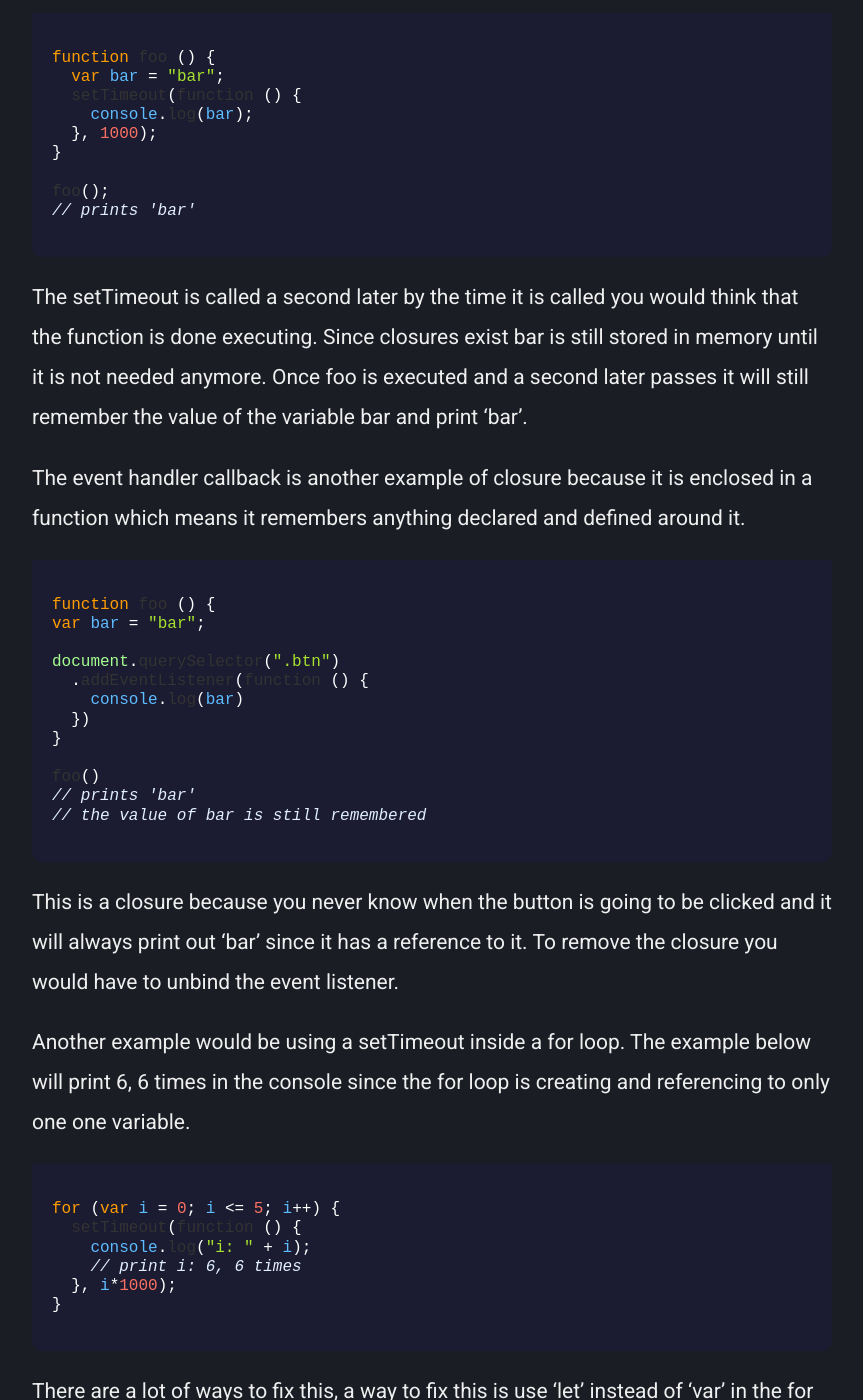
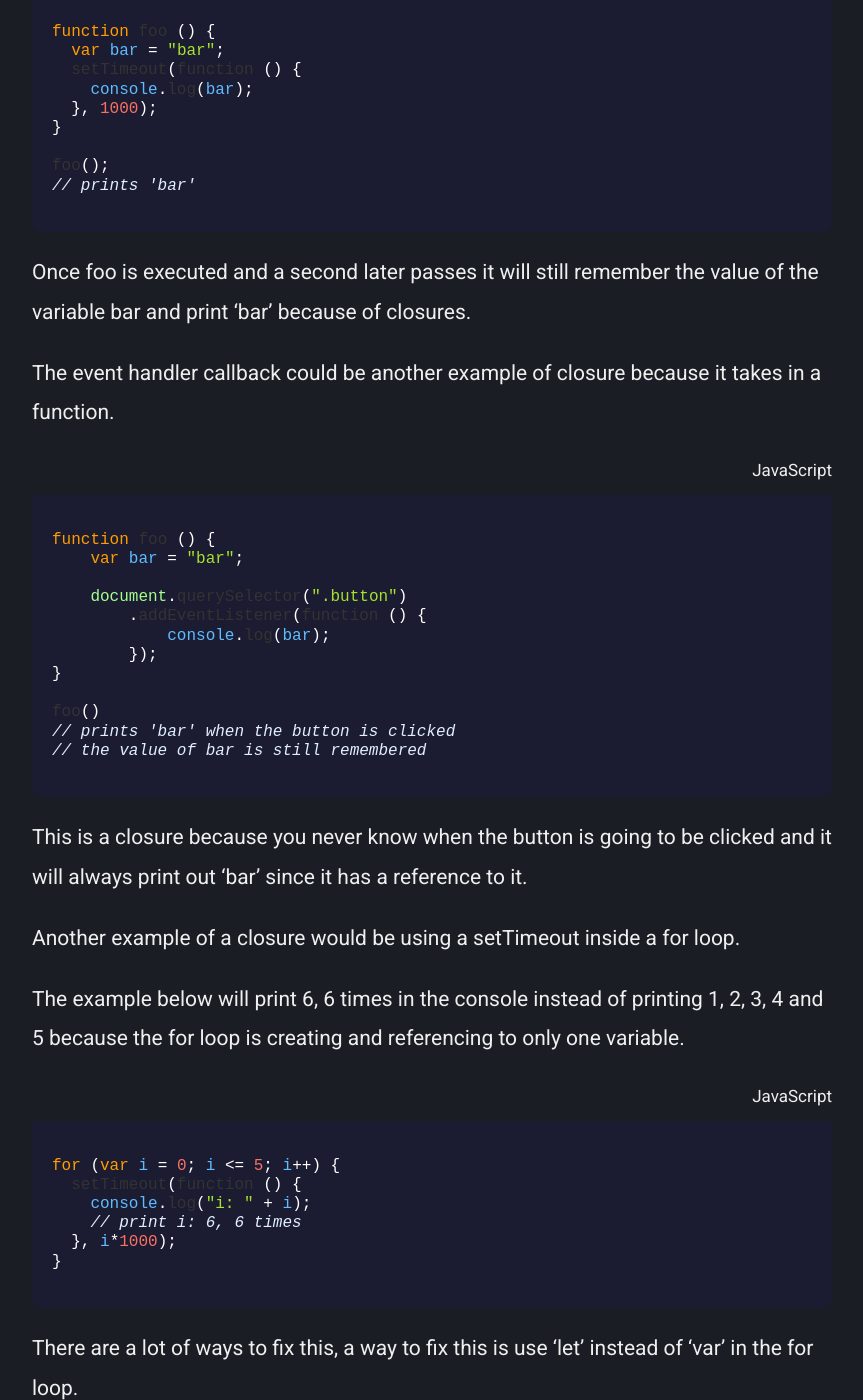
Before and after one commit to codinglead/codinglead.github.io, a Jekyll site: the page built from _posts/2019-5-15-what-are-closures.md, in a window 1280 px wide and 1400 px high, scrolled down 1375 px. Shown: the whole window, without its empty margins (208-1071 px from the left). Built offline with Jekyll 4.4.1, drawn with Linux system fonts in a browser that asks for light colours; comment, search, counter and statistics services are not loaded; some of the changed text lies outside the part shown.

Commit message:
update wording

````diff
--- a/_posts/2019-5-15-what-are-closures.md
+++ b/_posts/2019-5-15-what-are-closures.md
@@ -11,37 +11,39 @@ author: ["Brian Munoz", "https://colorlessenergy.github.io/", "https://github.co
 permalink: /javascript/:title
 ---
 
-## closures definition
-
 A closures is when a inner function can remember its lexical scope even if the function is executed outside of it.
 
 Which means if a function is executed outside where it is declared and is using a variable declared around the function it will remember it.
 
-## closures example
+## closure examples
 
-A example of a closure is when a function is used as a callback to another function.
+An example of a closure is when a function is used as a callback to another function.
+
+<p class="highlight__file-desc">JavaScript</p>
 
 ```javascript
 function bar () {
-var foo = "foo";
-function baz () {
-  console.log(foo)
-}
-  bam(baz);
+    var foo = "foo";
+    function baz () {
+        console.log(foo);
+    }
+    bam(baz);
 }
 
 function bam (baz) {
-  baz();
-  // remembers what 'foo' was
+    baz();
+    // remembers what 'foo' was
 }
 
 bar();
 // prints 'foo'
 ```
 
-When executing bam inside bar it passes in baz as a parameter. baz is executed inside a different scope, it still has reference to foo because of a closure that was made.
+When executing bam inside bar it passes in baz as an argument. baz is executed inside a different scope, it still has reference to foo because of a closure that was made.
 
-The JavaScript timer function could be used as a closure.
+The JavaScript timer function could be used as another example of closure.
+
+<p class="highlight__file-desc">JavaScript</p>
 
 ```javascript
 function foo () {
@@ -55,28 +57,34 @@ foo();
 // prints 'bar'
 ```
 
-The setTimeout is called a second later by the time it is called you would think that the function is done executing. Since closures exist bar is still stored in memory until it is not needed anymore. Once foo is executed and a second later passes it will still remember the value of the variable bar and print 'bar'.
+Once foo is executed and a second later passes it will still remember the value of the variable bar and print 'bar' because of closures.
 
-The event handler callback is another example of closure because it is enclosed in a function which means it remembers anything declared and defined around it.
+The event handler callback could be another example of closure because it takes in a function.
+
+<p class="highlight__file-desc">JavaScript</p>
 
 ```javascript
 function foo () {
-var bar = "bar";
+    var bar = "bar";
 
-document.querySelector(".btn")
-  .addEventListener(function () {
-    console.log(bar)
-  })
+    document.querySelector(".button")
+        .addEventListener(function () {
+            console.log(bar);
+        });
 }
 
 foo()
-// prints 'bar'
+// prints 'bar' when the button is clicked
 // the value of bar is still remembered
 ```
 
-This is a closure because you never know when the button is going to be clicked and it will always print out 'bar' since it has a reference to it. To remove the closure you would have to unbind the event listener.
+This is a closure because you never know when the button is going to be clicked and it will always print out 'bar' since it has a reference to it.
 
-Another example would be using a setTimeout inside a for loop. The example below will print 6, 6 times in the console since the for loop is creating and referencing to only one one variable.
+Another example of a closure would be using a setTimeout inside a for loop.
+
+The example below will print 6, 6 times in the console instead of printing 1, 2, 3, 4 and 5 because the for loop is creating and referencing to only one variable.
+
+<p class="highlight__file-desc">JavaScript</p>
 
 ```javascript
 for (var i = 0; i <= 5; i++) {
@@ -91,6 +99,8 @@ There are a lot of ways to fix this, a way to fix this is use 'let' instead of '
 
 'let' is block scope and doesn't pollute the global scope. This means the variable 'i' will not be on the global scope.
 
+<p class="highlight__file-desc">JavaScript</p>
+
 ```javascript
 for (let i = 0; i <= 5; i++) {
   setTimeout(function () {
@@ -102,7 +112,9 @@ for (let i = 0; i <= 5; i++) {
 console.log(i);
 // Uncaught ReferenceError: i is not defined
 ```
-variables are still remembered if they are reference even after the function is returned.
+Variables are still remembered if they are reference even after the function is returned.
+
+<p class="highlight__file-desc">JavaScript</p>
 
 ```javascript
 function makeHelloFunction() {
@@ -116,10 +128,11 @@ function makeHelloFunction() {
 }
 ```
 
-Within <span class="highlight__code">makeHelloFunction()</span> we are creating the <span class="highlight__code">message</span> variable, and using the variable within a new function that is being returned.
+Within the <span class="highlight__code">makeHelloFunction()</span> we are creating the <span class="highlight__code">message</span> variable and using the variable within a new function that is being returned.
 
-in the function <span class="highlight__code">logMessage()</span> no where in it message is defined. It gets it from the parent function.
+In the function <span class="highlight__code">logMessage()</span> no where in it message is defined. It gets it from the parent function.
 
+<p class="highlight__file-desc">JavaScript</p>
 
 ```javascript
 function makeHelloFunction() {
@@ -141,47 +154,55 @@ If we run <span class="highlight__code">makeHelloFunction()</span> it will decla
 
 It still prints 'hello, world' because a closure was made.
 
+In the next example we have a function that creates an array of functions and returns that array.
+
+<p class="highlight__file-desc">JavaScript</p>
+
 ```javascript
-function makeFunctionArray() {
-  let arr = [];
+function makeArrayOfFunctions() {
+  let array = [];
 
   for (var i = 0; i < 5; i++) {
-    arr.push(function () {
+    array.push(function () {
       console.log(i);
     });
   }
 
-  return arr;
+  return array;
 }
 
-let arrWithNumbers = makeFunctionArray();
+let arrayOfFunctions = makeArrayOfFunctions();
 ```
 
-We have a function that creates an array. In the for loop the initializer is declared with the <span class="highlight__code">var</span> keyword. A function is pushed into an array that console logs i then the array is returned.
+The for loop initializer is declared with the <span class="highlight__code">var</span> keyword. A function is pushed into an array that console logs i. The array with the functions are returned.
 
 Now lets try calling one of the functions in the array we just created.
 
+<p class="highlight__file-desc">JavaScript</p>
+
 ```javascript
-function makeFunctionArray() {
-  var arr = [];
+function makeArrayOfFunctions () {
+  let array = [];
 
   for (var i = 0; i < 5; i++) {
-    arr.push(function () {
+    array.push(function () {
       console.log(i);
     });
+  }
+
+  return array;
 }
 
-  return arr;
-}
+let arrayOfFunctions = makeArrayOfFunctions();
 
-var arrWithNumbers = makeFunctionArray();
-
-arrWithNumbers[0]();
+arrayOfFunctions[0]();
 // 5
 ```
 What ? it prints 5?
 
-It prints 5 because a closure was made to reference the i that was created in the for loop. It does this because the i isn't block scoped. Only 1 variable is created and only 1 variable is referenced.
+It prints 5 because a closure was made to reference the i that was created in the for loop. It does this because the variable i is created with <span class="highlight__code">var</span> which isn't block scoped. Only one variable is created and only one variable is referenced through out the for loop.
+
+<p class="highlight__file-desc">JavaScript</p>
 
 ```javascript
 for (var i = 0; i < 5; i++) {
@@ -189,7 +210,9 @@ for (var i = 0; i < 5; i++) {
 }
 ```
 
-the JavaScript compiler will compile the code to look like this.
+The JavaScript compiler will compile the code to look like this.
+
+<p class="highlight__file-desc">JavaScript</p>
 
 ```javascript
 var i;
@@ -201,7 +224,7 @@ for (i = 0; i < 5; i++) {
 
 The declaration of i is moved to the nearest scope.
 
-To fix this use the variable declarations <span class="highlight__code">let</span> or <span class="highlight__code">const</span> or encapsulate it inside a IIFE.
+Some ways to fix this is use the variable declarations <span class="highlight__code">let</span> or <span class="highlight__code">const</span> or encapsulate it inside a IIFE.
 
 now what is a IIFE ?
 
@@ -213,6 +236,8 @@ now what is a IIFE ?
 
 
 This is how a IIFE looks like
+
+<p class="highlight__file-desc">JavaScript</p>
 
 ```javascript
 (function () {
@@ -231,27 +256,29 @@ Use IIFE so your global scope doesn't get polluted or when you want to create a
 
 Now let's fix the problem we had earlier.
 
+<p class="highlight__file-desc">JavaScript</p>
+
 ```javascript
-function makeFunctionArray() {
-  var arr = [];
+function makeArrayOfFunctions () {
+  var array = [];
 
   for (var i = 0; i < 5; i++) {
-    arr.push(
+    array.push(
       (function (x) {
         return function () {
-          console.log(x)
+          console.log(x);
         }
       // pass in i as an argument
-      })(i);
+      })(i)
     );
   }
 
-  return arr;
+  return array;
 }
 
-var arrWithNumbers = makeFunctionArray();
+let arrayOfFunctions = makeArrayOfFunctions();
 
-console.log(arrWithNumbers[0]();)
+console.log(arrayOfFunctions[0]());
 // 0
 ```
 
````
Also changed, not shown: other parts of _posts/2019-5-15-what-are-closures.md (+1 -1 lines).
